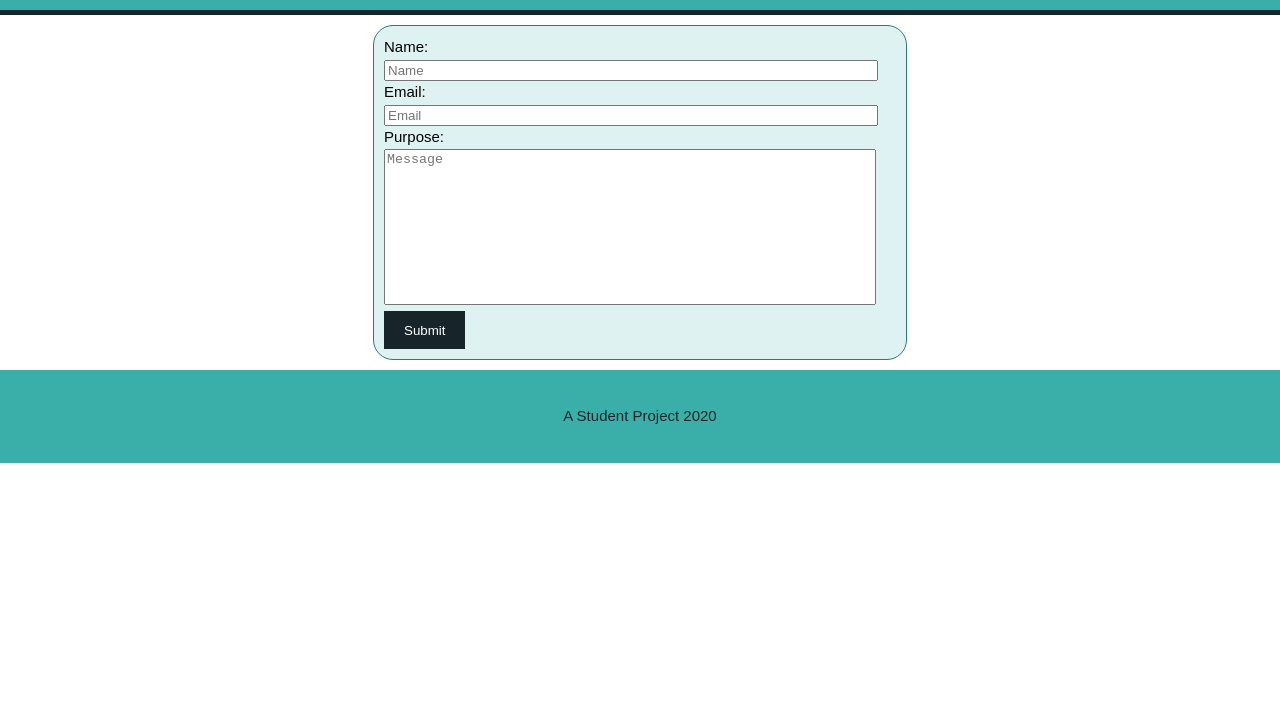
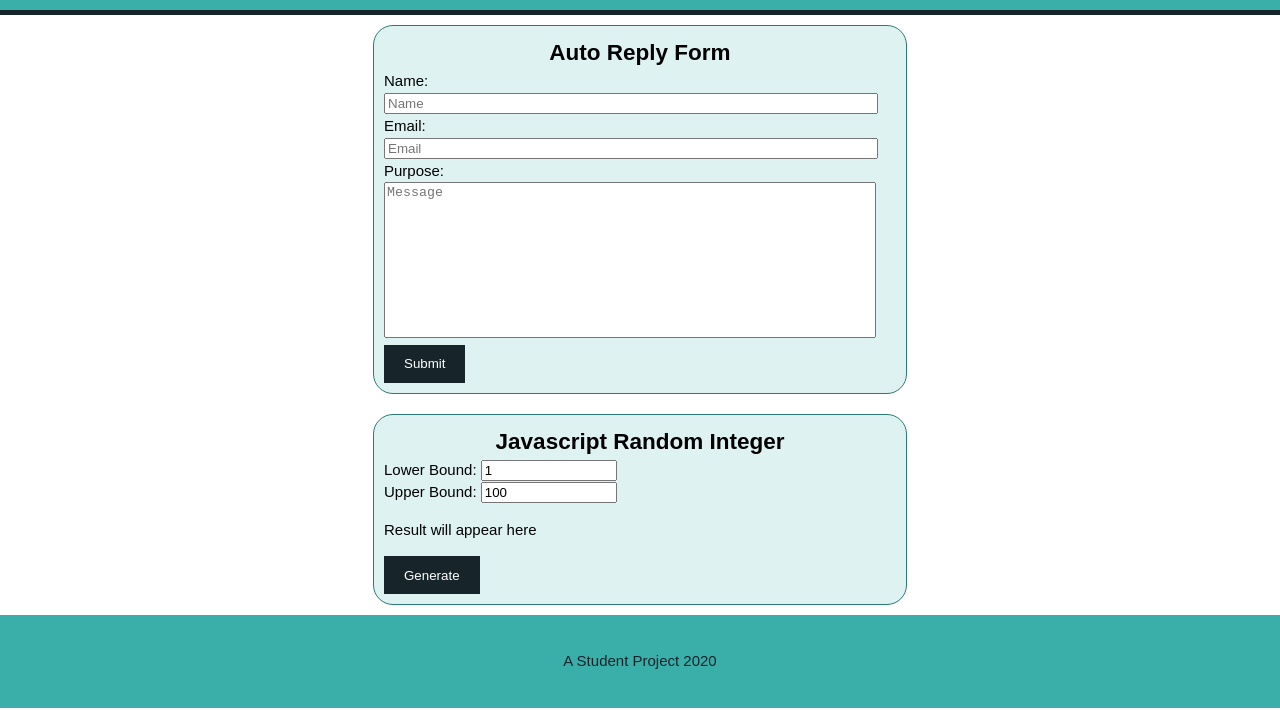
Before and after one commit to Errors4Days/First-Website, a plain HTML site: page form.html in a window 1280 px wide. Shown: the part 90-800 px from the top of the page. Drawn offline with Linux system fonts and the light colour scheme.

Commit message:
Broken number generator

```diff
--- a/css/style.css
+++ b/css/style.css
@@ -44,6 +44,11 @@ ul{
     padding-left: 20px;
     padding-right:20px;
     color:#FEFFFF;
+}
+
+h2{
+    margin: 0px 0px;
+    text-align: center;
 }
 
 /* Header */
@@ -225,3 +230,7 @@ textarea{
     width: 95%;
     height: 150px;
 }
+
+.input2{
+    width: 25%;
+}
--- a/form.html
+++ b/form.html
@@ -27,10 +27,11 @@
             </div>
         </header>
 
-        <!--form-->
+        <!--Form-->
         <section class="main">
             <div class="container">
                 <form class="bubble" target="form.html" method="post">
+                    <h2>Auto Reply Form</h2>
                     <div class="form">
                         <label for="name">Name:</label><br>
                         <input type="text" id="name" placeholder="Name" size="40"><br>
@@ -47,6 +48,37 @@
                 </form>
             </div>
         </section>
+
+        <!--Random Number Generator-->
+        <section class="main">
+            <div class="container">
+                <div class="bubble">
+                    <h2>Javascript Random Integer</h2>
+                    <div>
+                        <label for="">Lower Bound: </label>
+                        <input class= "input2" type="number" id="l_bound" value="1"><br>
+                        <label for="">Upper Bound: </label>
+                        <input class= "input2" type="number" id="u_bound" value="100"><br>
+                        <p id="result">Result will appear here</p>
+                    </div>
+                    <div>
+                        <button type="submit" class="button_1" onclick="getrandomInt()">Generate</button>
+                    </div>
+
+                    <script type="text/javascript">
+                    function randInt(min, max){
+                        return Math.floor(Math.random() * (max - min + 1)) + min;
+                    }
+
+                    function getrandomInt(){
+                        var min = document.getElementById("l_bound").value;
+                        var max = document.getElementById("u_bound").value;
+                        document.getElementById("result").innerHTML = randInt(min, max);
+                    }
+                    </script>
+                </div>
+            </div>
+        </section>
         <footer>
             <p>A Student Project 2020</p>
         </footer>
```
Also changed, not shown: about.html (+2 -1 lines), index.html (+1 -1 lines).
